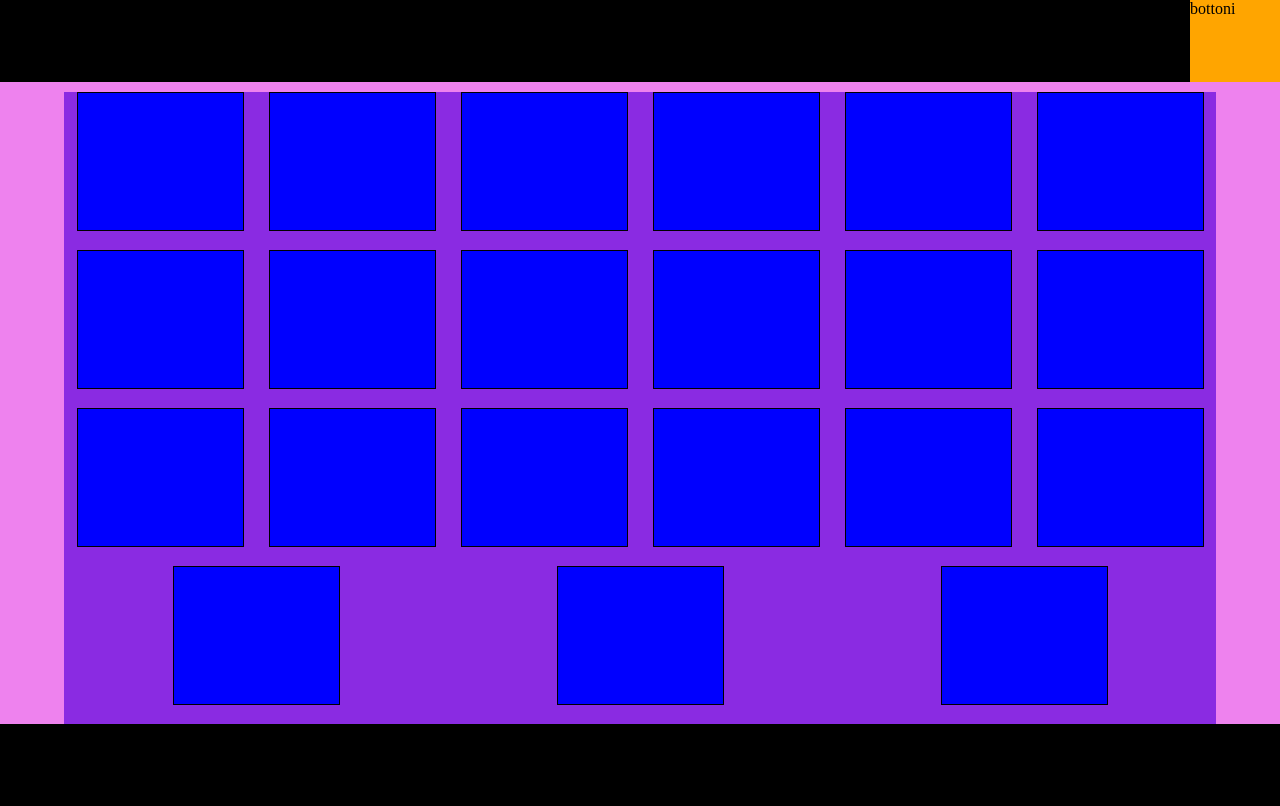
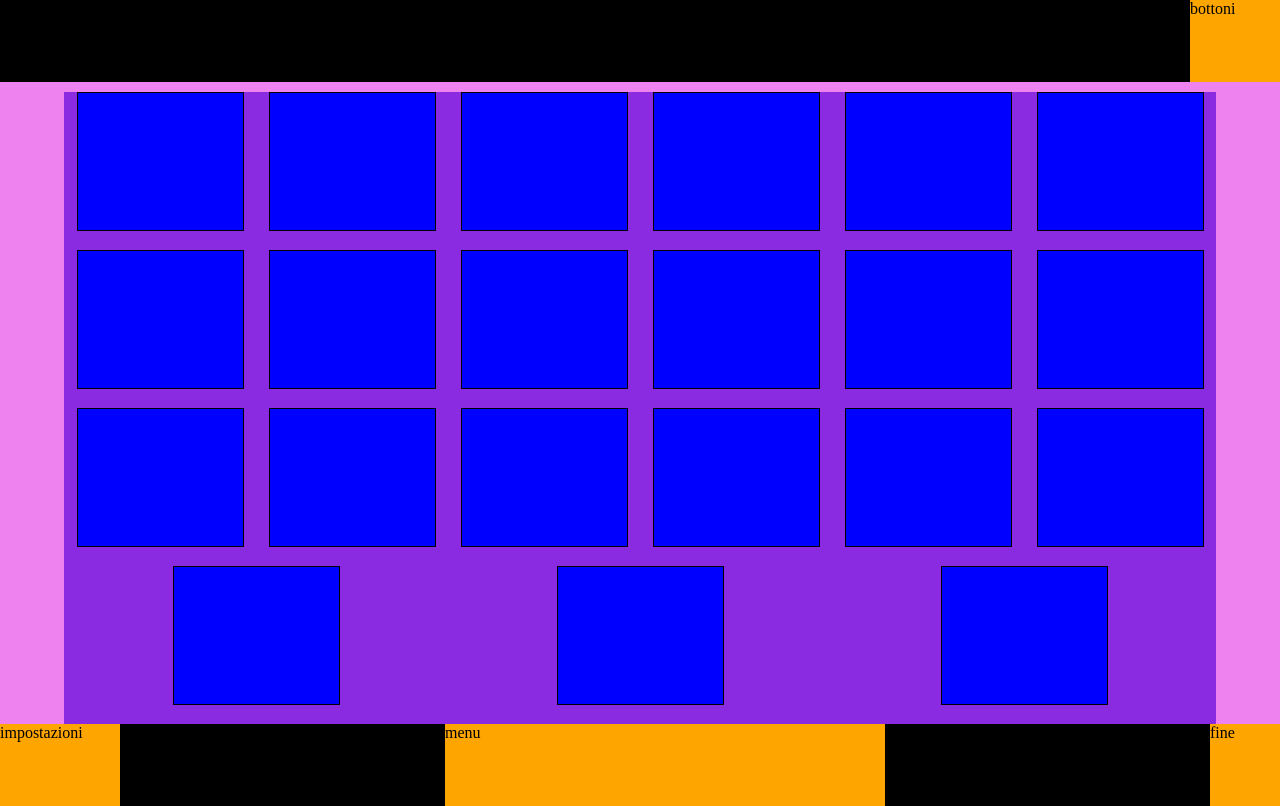
Before and after one commit to Asiaviscardi/html-css-zoom, a plain HTML site: page index.html in a window 1280 px wide. Drawn offline with Linux system fonts and the light colour scheme.

Commit message:
fine struttura

```diff
--- a/index.html
+++ b/index.html
@@ -24,7 +24,7 @@
 
         <div class="barra flex">
 
-            <div>bottoni</div>
+            <div class="b">bottoni</div>
 
         </div>
 
@@ -75,7 +75,11 @@
 
     <footer>
 
-        <div class="barra"></div>
+        <div class="barra inf flex">
+            <div class="imp">impostazioni</div>
+            <div class="menu">menu</div>
+            <div class="fine">fine</div>
+        </div>
 
     </footer>
 
--- a/style.css
+++ b/style.css
@@ -17,7 +17,7 @@
     justify-content: flex-end;
 }
 
-.barra div{
+.b{
     width: 90px;
     background-color: orange;
 }
@@ -51,3 +51,22 @@
 }
 
 /*footer*/
+
+.inf{
+    justify-content: space-between;
+}
+
+.imp{
+    width: 120px;
+    background-color: orange;
+}
+
+.menu{
+    width: 440px;
+    background-color: orange;
+}
+
+.fine{
+    width: 70px;
+    background-color: orange;
+}
```
